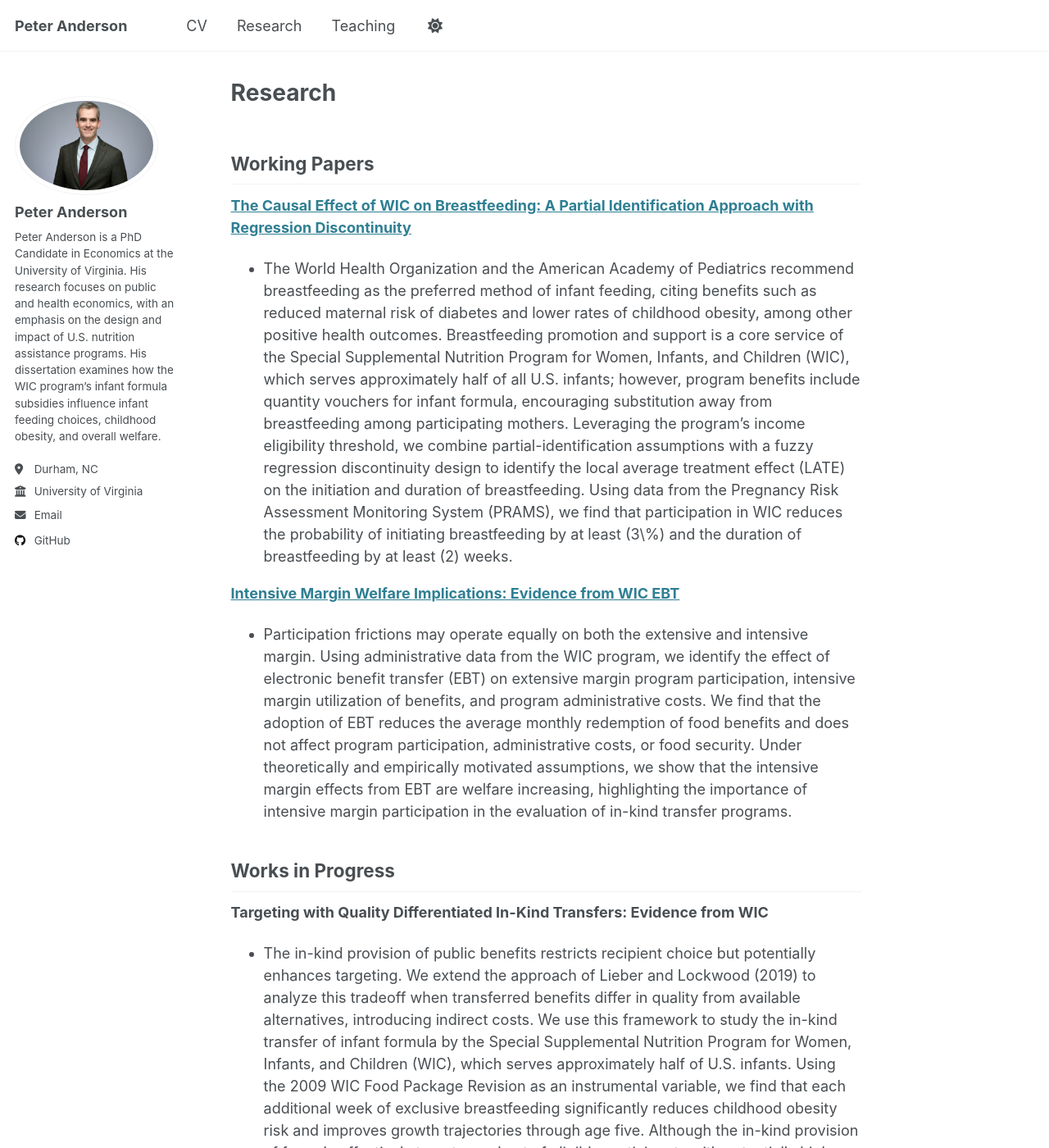
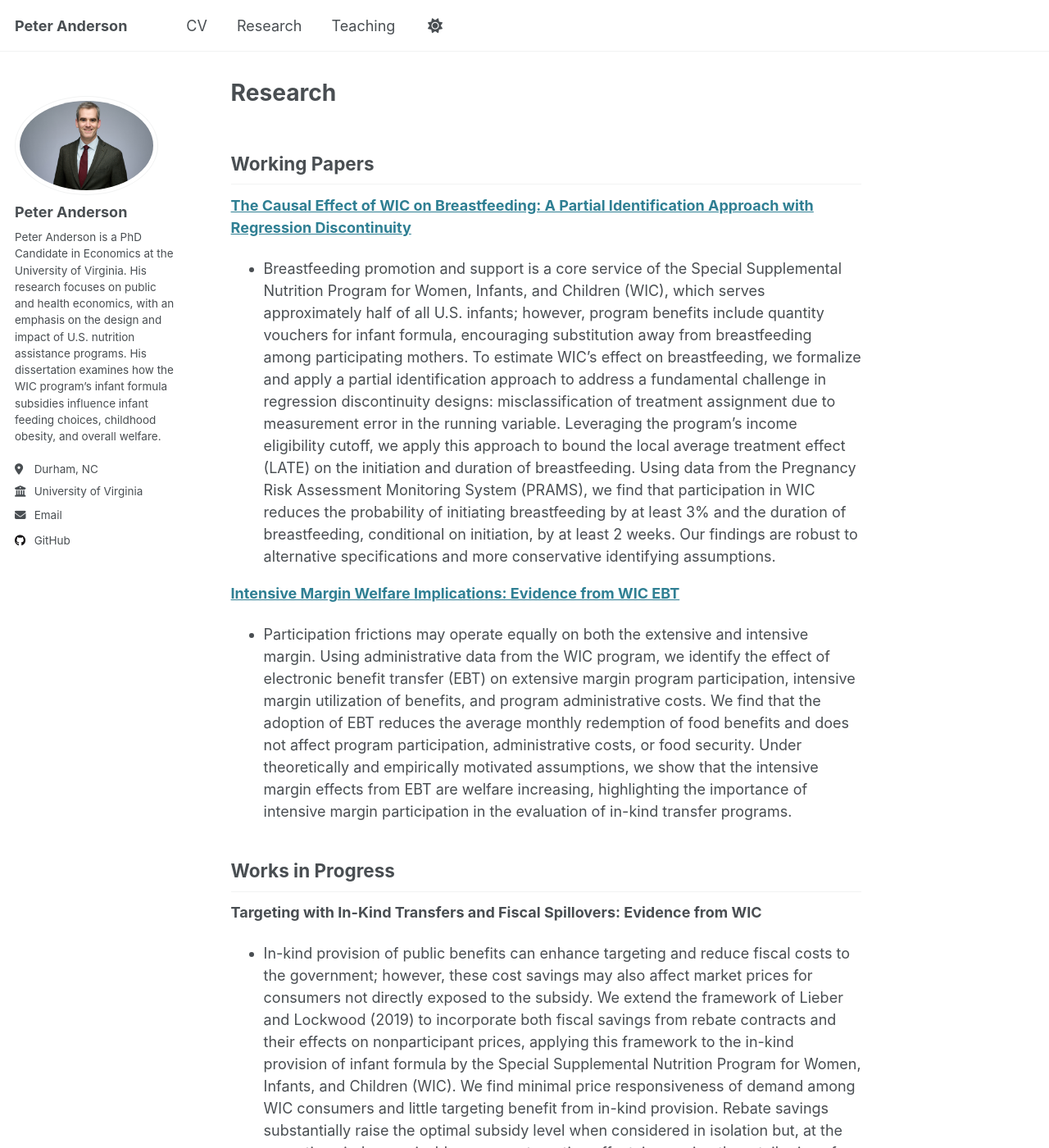
Before and after one commit to PeterMichaelAnderson/PeterMichaelAnderson.github.io, a Jekyll site: the page built from _pages/research.md, in a window 1280 px wide and 1400 px high. Shown: the whole window at 82% size. Built offline with Jekyll 4.4.1, drawn with Linux system fonts in a browser that asks for light colours; some of the changed text lies outside the part shown.

Commit message:
Update research.md

```diff
--- a/_pages/research.md
+++ b/_pages/research.md
@@ -6,16 +6,17 @@ title: "Research"
 ## Working Papers
 
 **[The Causal Effect of WIC on Breastfeeding: A Partial Identification Approach with Regression Discontinuity](../files/Anderson_PARTID(June2025).pdf)**
-  - The World Health Organization and the American Academy of Pediatrics recommend breastfeeding as the preferred method of infant feeding, citing benefits such as reduced maternal risk of diabetes and lower rates of childhood obesity, among other positive health outcomes. Breastfeeding promotion and support is a core service of the Special Supplemental Nutrition Program for Women, Infants, and Children (WIC), which serves approximately half of all U.S. infants; however, program benefits include quantity vouchers for infant formula, encouraging substitution away from breastfeeding among participating mothers. Leveraging the program's income eligibility threshold, we combine partial-identification assumptions with a fuzzy regression discontinuity design to identify the local average treatment effect (LATE) on the initiation and duration of breastfeeding. Using data from the Pregnancy Risk Assessment Monitoring System (PRAMS), we find that participation in WIC reduces the probability of initiating breastfeeding by at least \(3\%\) and the duration of breastfeeding by at least \(2\) weeks.
+  - Breastfeeding promotion and support is a core service of the Special Supplemental Nutrition Program for Women, Infants, and Children (WIC), which serves approximately half of all U.S. infants; however, program benefits include quantity vouchers for infant formula, encouraging substitution away from breastfeeding among participating mothers. To estimate WIC's effect on breastfeeding, we formalize and apply a partial identification approach to address a fundamental challenge in regression discontinuity designs: misclassification of treatment assignment due to measurement error in the running variable. Leveraging the program's income eligibility cutoff, we apply this approach to bound the local average treatment effect (LATE) on the initiation and duration of breastfeeding. Using data from the Pregnancy Risk Assessment Monitoring System (PRAMS), we find that participation in WIC reduces the probability of initiating breastfeeding by at least 3% and the duration of breastfeeding, conditional on initiation, by at least 2 weeks. Our findings are robust to alternative specifications and more conservative identifying assumptions.
 
 **[Intensive Margin Welfare Implications: Evidence from WIC EBT](../files/Anderson_WICEBT(June2025).pdf)**
   - Participation frictions may operate equally on both the extensive and intensive margin. Using administrative data from the WIC program, we identify the effect of electronic benefit transfer (EBT) on extensive margin program participation, intensive margin utilization of benefits, and program administrative costs. We find that the adoption of EBT reduces the average monthly redemption of food benefits and does not affect program participation, administrative costs, or food security. Under theoretically and empirically motivated assumptions, we show that the intensive margin effects from EBT are welfare increasing, highlighting the importance of intensive margin participation in the evaluation of in-kind transfer programs.
 
 ## Works in Progress
 
-**Targeting with Quality Differentiated In-Kind Transfers: Evidence from WIC**
-  - The in-kind provision of public benefits restricts recipient choice but potentially enhances targeting. We extend the approach of Lieber and Lockwood (2019) to analyze this tradeoff when transferred benefits differ in quality from available alternatives, introducing indirect costs. We use this framework to study the in-kind transfer of infant formula by the Special Supplemental Nutrition Program for Women, Infants, and Children (WIC), which serves approximately half of U.S. infants. Using the 2009 WIC Food Package Revision as an instrumental variable, we find that each additional week of exclusive breastfeeding significantly reduces childhood obesity risk and improves growth trajectories through age five. Although the in-kind provision of formula effectively targets a subset of eligible participants with potentially higher marginal utility, the quality differential between formula and breastfeeding generates substantial indirect healthcare costs. Under standard modeling assumptions, these indirect costs significantly reduce the optimal formula subsidy rate.
+**Targeting with In-Kind Transfers and Fiscal Spillovers: Evidence from WIC**
+  - In-kind provision of public benefits can enhance targeting and reduce fiscal costs to the government; however, these cost savings may also affect market prices for consumers not directly exposed to the subsidy. We extend the framework of Lieber and Lockwood (2019) to incorporate both fiscal savings from rebate contracts and their effects on nonparticipant prices, applying this framework to the in-kind provision of infant formula by the Special Supplemental Nutrition Program for Women, Infants, and Children (WIC). We find minimal price responsiveness of demand among WIC consumers and little targeting benefit from in-kind provision. Rebate savings substantially raise the optimal subsidy level when considered in isolation but, at the same time, induce a sizable perverse targeting effect, increasing the retail price of formula for non-WIC consumers.
 
+**In-Kind Provision of Reduced-Quality Goods and Fiscal Efficiency**
 
 ## Research Statement
 
```
